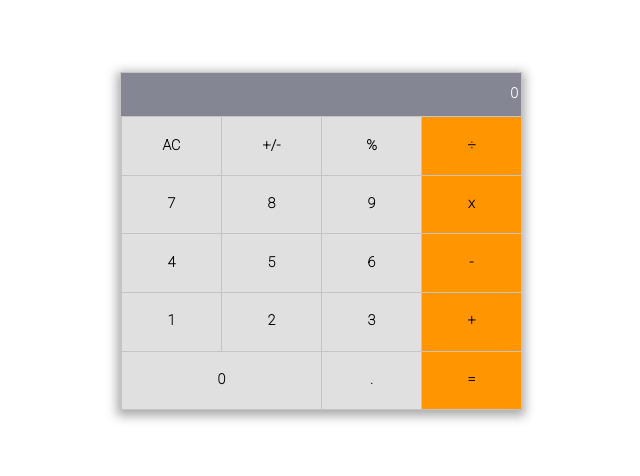
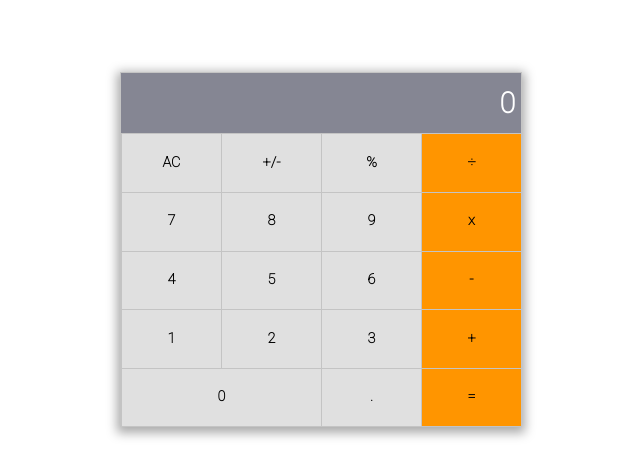
Before and after one commit to barakadanny/Math-Magicians-with-Reactjs, a React (Create React App) app: page / in a window 1280 px wide. Shown: the top 476 px of the page, without its empty margins (319-959 px from the left). Built offline with nearby package versions, Linux system fonts and the light colour scheme.

Commit message:
Fix style

```diff
--- a/src/components/Calculator.css
+++ b/src/components/Calculator.css
@@ -17,7 +17,8 @@
 .result > p {
   padding: 0 0.2em;
   text-align: right;
-  line-height: 1em;
+  font-size: 2em;
+  line-height: 0.1em;
 }
 
 span {
--- a/src/index.css
+++ b/src/index.css
@@ -16,6 +16,6 @@ body {
   justify-content: center;
   margin-top: 5em;
   font-size: 0.9em;
-  font-weight: 800;
+  font-weight: 700;
   background-color: #fff;
 }
```
